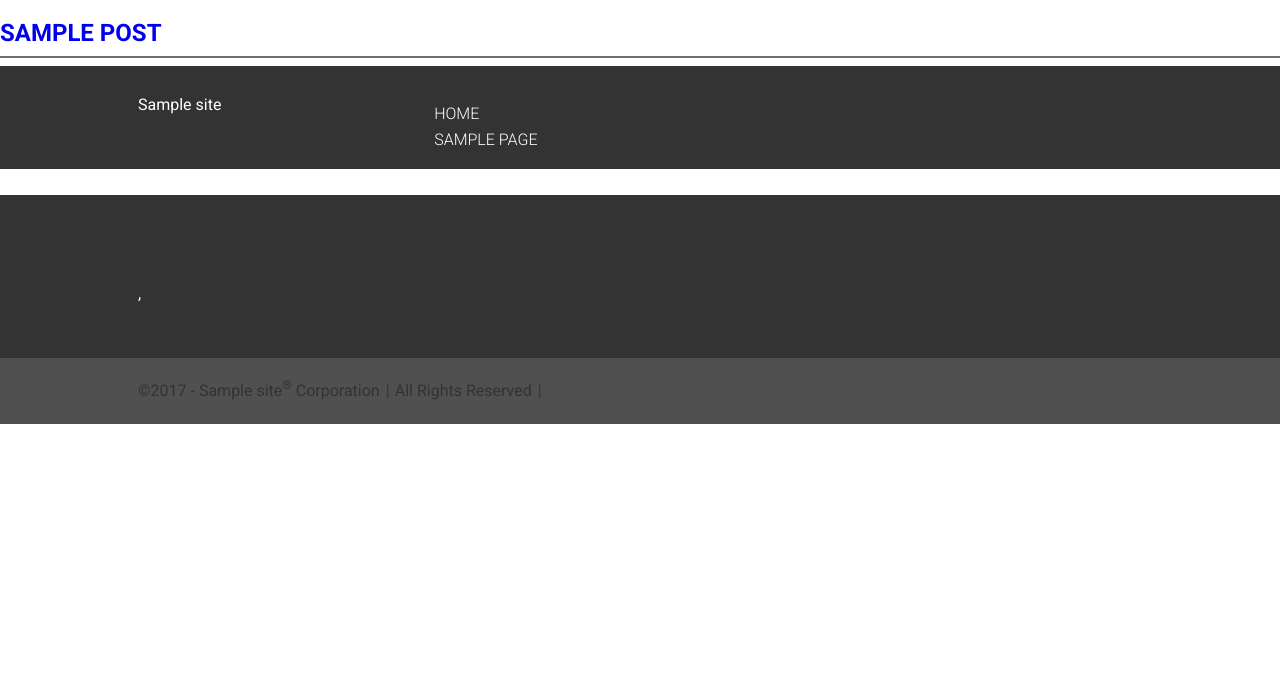
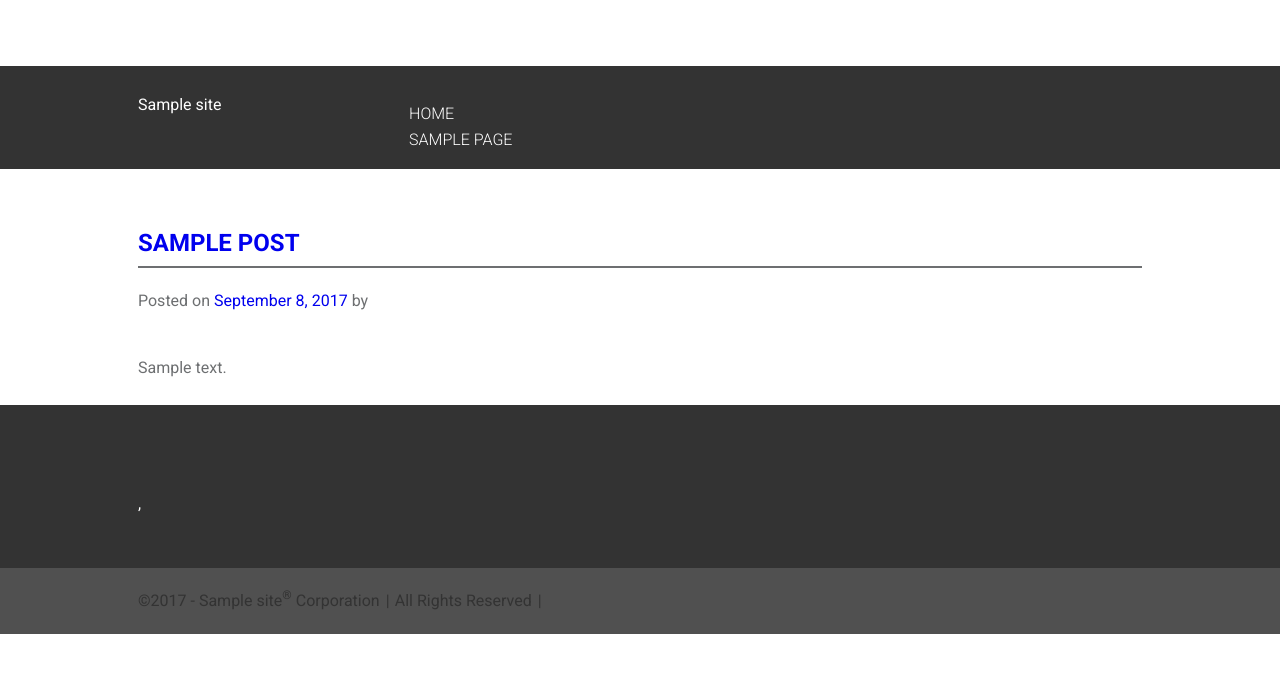
Before and after one commit to JohnHoroszewski/forta-master, a WordPress theme: template themes/forta-master/index.php in a window 1280 px wide. Shown: the top 673 px of the page. Run offline with PHP 8.4 and a stand-in for WordPress, Linux system fonts and the light colour scheme; the site name, menu and one post (Sample post) are stand-ins, and other content is empty; some libraries are stand-ins or nearby versions.

Commit message:
Added basic layout and styling to index and single blog post pages

```diff
--- a/themes/forta-master/assets/_content.scss
+++ b/themes/forta-master/assets/_content.scss
@@ -347,3 +347,57 @@
 .gmap {
 	margin: 20px 0 -8px 0;
 }
+
+// Blog Page
+.blog {
+
+	.site-content {
+		padding: 210px 0 0 0;
+	}
+
+	article {
+
+		.constrain {
+			-webkit-box-orient: vertical;
+			-webkit-box-direction: normal;
+			    -ms-flex-direction: column;
+			        flex-direction: column;
+		}
+	}
+}
+
+// Single Article
+.post-template-default {
+
+	.site-content {
+		padding: 210px 0 0 0;
+	}
+
+	article {
+
+		.constrain {
+			-webkit-box-orient: vertical;
+			-webkit-box-direction: normal;
+			    -ms-flex-direction: column;
+			        flex-direction: column;
+		}
+
+		ul {
+			column-width: 320px;
+			margin: 0 0 0 20px;
+
+			li {
+				font-size: 0.9em;
+				margin: 0 0 5px 0;
+				padding: 0 0 0 5px;
+				position: relative;
+
+				&:before {
+					content: '\2022';
+					position: absolute;
+					left: -7px;
+				}
+			}
+		}
+	}
+}
--- a/themes/forta-master/assets/_media-queries.scss
+++ b/themes/forta-master/assets/_media-queries.scss
@@ -757,8 +757,8 @@
 	}
 
 	.main-navigation {
-		-ms-flex-preferred-size: 50%;
-		    flex-basis: 50%;
+		-ms-flex-preferred-size: 55%;
+		    flex-basis: 55%;
 	}
 
 	ul.sub-menu li {
--- a/themes/forta-master/header.php
+++ b/themes/forta-master/header.php
@@ -76,6 +76,7 @@
 		.product-tabs a.active { color: <?php echo get_theme_mod( 'forta_master_accent_color' ); ?> !important; }
 		.light-bg-form input { color: <?php echo get_theme_mod( 'forta_master_accent_color' ); ?> !important; border: 1px solid <?php echo get_theme_mod( 'forta_master_accent_color' ); ?>; }
 		.light-bg-form textarea { color: <?php echo get_theme_mod( 'forta_master_accent_color' ); ?>; border: 1px solid <?php echo get_theme_mod( 'forta_master_accent_color' ); ?>; }
+		.single article ul li:before { color: <?php echo get_theme_mod( 'forta_master_accent_color' ); ?>; }
 	</style>
 	<?php endif; ?>
 </head>
--- a/themes/forta-master/index.php
+++ b/themes/forta-master/index.php
@@ -52,5 +52,4 @@ get_header(); ?>
 	</div><!-- #primary -->
 
 <?php
-get_sidebar();
 get_footer();
--- a/themes/forta-master/single.php
+++ b/themes/forta-master/single.php
@@ -17,7 +17,9 @@ get_header(); ?>
 
 			get_template_part( 'template-parts/content', get_post_type() );
 
-			the_post_navigation();
+			echo '<div class="constrain">';
+				the_post_navigation();
+			echo '</div>';
 
 			// If comments are open or we have at least one comment, load up the comment template.
 			if ( comments_open() || get_comments_number() ) :
@@ -31,5 +33,4 @@ get_header(); ?>
 	</div><!-- #primary -->
 
 <?php
-get_sidebar();
 get_footer();
--- a/themes/forta-master/style.css
+++ b/themes/forta-master/style.css
@@ -1456,6 +1456,41 @@ a:active {
   margin: 20px 0 -8px 0;
 }
 
+.blog .site-content {
+  padding: 210px 0 0 0;
+}
+.blog article .constrain {
+  -webkit-box-orient: vertical;
+  -webkit-box-direction: normal;
+  -ms-flex-direction: column;
+  flex-direction: column;
+}
+
+.post-template-default .site-content {
+  padding: 210px 0 0 0;
+}
+.post-template-default article .constrain {
+  -webkit-box-orient: vertical;
+  -webkit-box-direction: normal;
+  -ms-flex-direction: column;
+  flex-direction: column;
+}
+.post-template-default article ul {
+  column-width: 320px;
+  margin: 0 0 0 20px;
+}
+.post-template-default article ul li {
+  font-size: 0.9em;
+  margin: 0 0 5px 0;
+  padding: 0 0 0 5px;
+  position: relative;
+}
+.post-template-default article ul li:before {
+  content: '\2022';
+  position: absolute;
+  left: -7px;
+}
+
 /*--------------------------------------------------------------
 ## Comments
 --------------------------------------------------------------*/
@@ -2243,8 +2278,8 @@ object {
   }
 
   .main-navigation {
-    -ms-flex-preferred-size: 50%;
-    flex-basis: 50%;
+    -ms-flex-preferred-size: 55%;
+    flex-basis: 55%;
   }
 
   ul.sub-menu li {
--- a/themes/forta-master/template-parts/content.php
+++ b/themes/forta-master/template-parts/content.php
@@ -10,6 +10,7 @@
 ?>
 
 <article id="post-<?php the_ID(); ?>" <?php post_class(); ?>>
+	<div class="constrain">
 		<header class="entry-header">
 			<?php
 			if ( is_singular() ) :
@@ -28,18 +29,12 @@
 
 		<div class="entry-content">
 			<?php
-			the_content( sprintf(
-				wp_kses(
-					/* translators: %s: Name of current post. Only visible to screen readers */
-					__( 'Continue reading<span class="screen-reader-text"> "%s"</span>', 'forta-master' ),
-					array(
-						'span' => array(
-							'class' => array(),
-						),
-					)
-				),
-				get_the_title()
-			) );
+
+				if ( is_singular() ) :
+					the_content();
+				else :
+					the_excerpt();
+				endif;
 
 				wp_link_pages( array(
 					'before' => '<div class="page-links">' . esc_html__( 'Pages:', 'forta-master' ),
@@ -51,4 +46,5 @@
 		<footer class="entry-footer">
 			<?php forta_master_entry_footer(); ?>
 		</footer><!-- .entry-footer -->
+	</div>
 </article><!-- #post-<?php the_ID(); ?> -->
```
Lines whose indentation alone changed are shown as unchanged.
